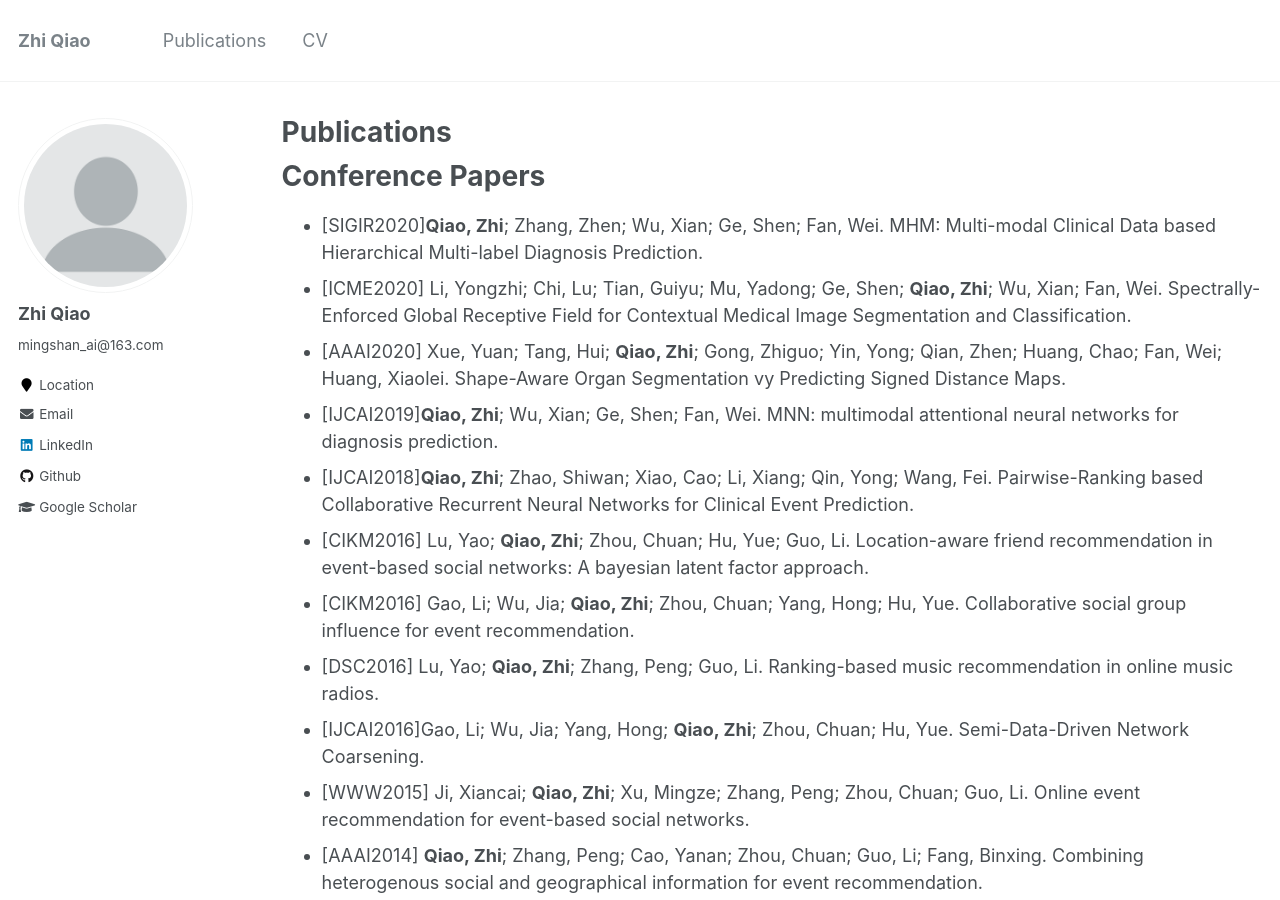
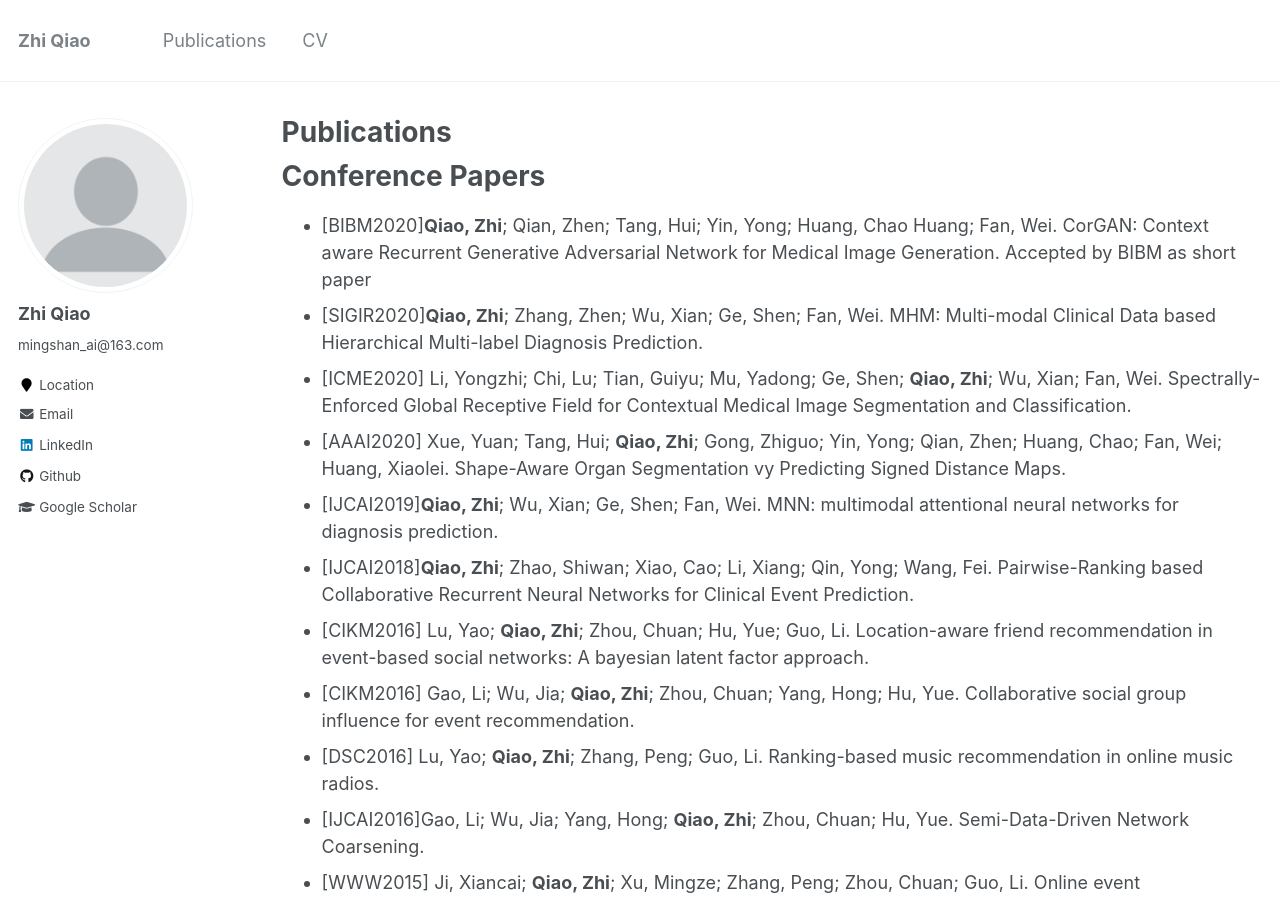
Before and after one commit to qxiaobu/qxiaobu.github.io, a Jekyll site: the page built from _pages/publications.md, in a window 1280 px wide and 900 px high. Built offline with Jekyll 4.4.1, drawn with Linux system fonts in a browser that asks for light colours.

Commit message:
Update publications.md

```diff
--- a/_pages/publications.md
+++ b/_pages/publications.md
@@ -18,6 +18,7 @@ author_profile: true
 
 Conference Papers
 ======
+* [BIBM2020]<b>Qiao, Zhi</b>; Qian, Zhen; Tang, Hui; Yin, Yong; Huang, Chao Huang; Fan, Wei. CorGAN: Context aware Recurrent Generative Adversarial Network for Medical Image Generation. Accepted by BIBM as short paper
 * [SIGIR2020]<b>Qiao, Zhi</b>; Zhang, Zhen; Wu, Xian; Ge, Shen; Fan, Wei. MHM: Multi-modal Clinical Data based Hierarchical Multi-label Diagnosis Prediction.
 * [ICME2020] Li, Yongzhi; Chi, Lu; Tian, Guiyu; Mu, Yadong; Ge, Shen; <b>Qiao, Zhi</b>; Wu, Xian; Fan, Wei. Spectrally-Enforced Global Receptive Field for Contextual Medical Image Segmentation and Classification.
 * [AAAI2020] Xue, Yuan; Tang, Hui; <b>Qiao, Zhi</b>; Gong, Zhiguo; Yin, Yong; Qian, Zhen; Huang, Chao; Fan, Wei; Huang, Xiaolei. Shape-Aware Organ Segmentation vy Predicting Signed Distance Maps.
```
